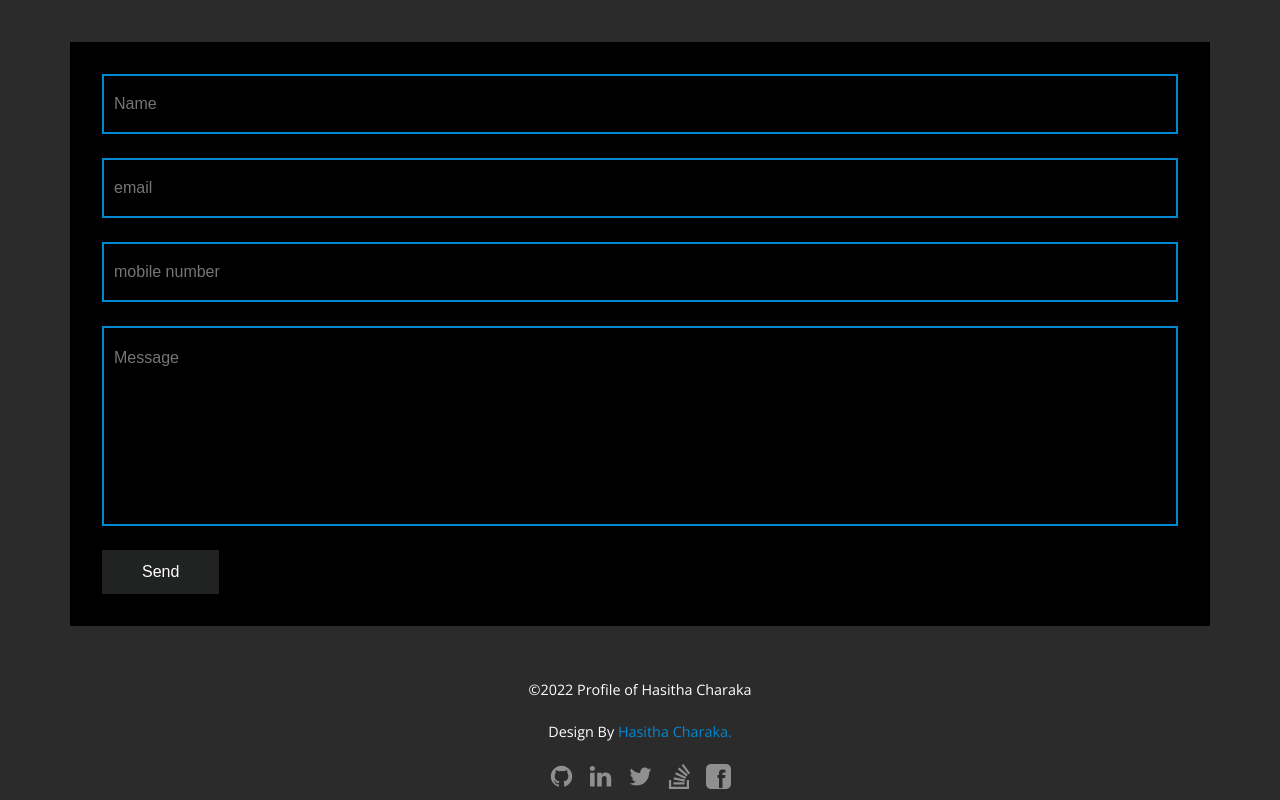
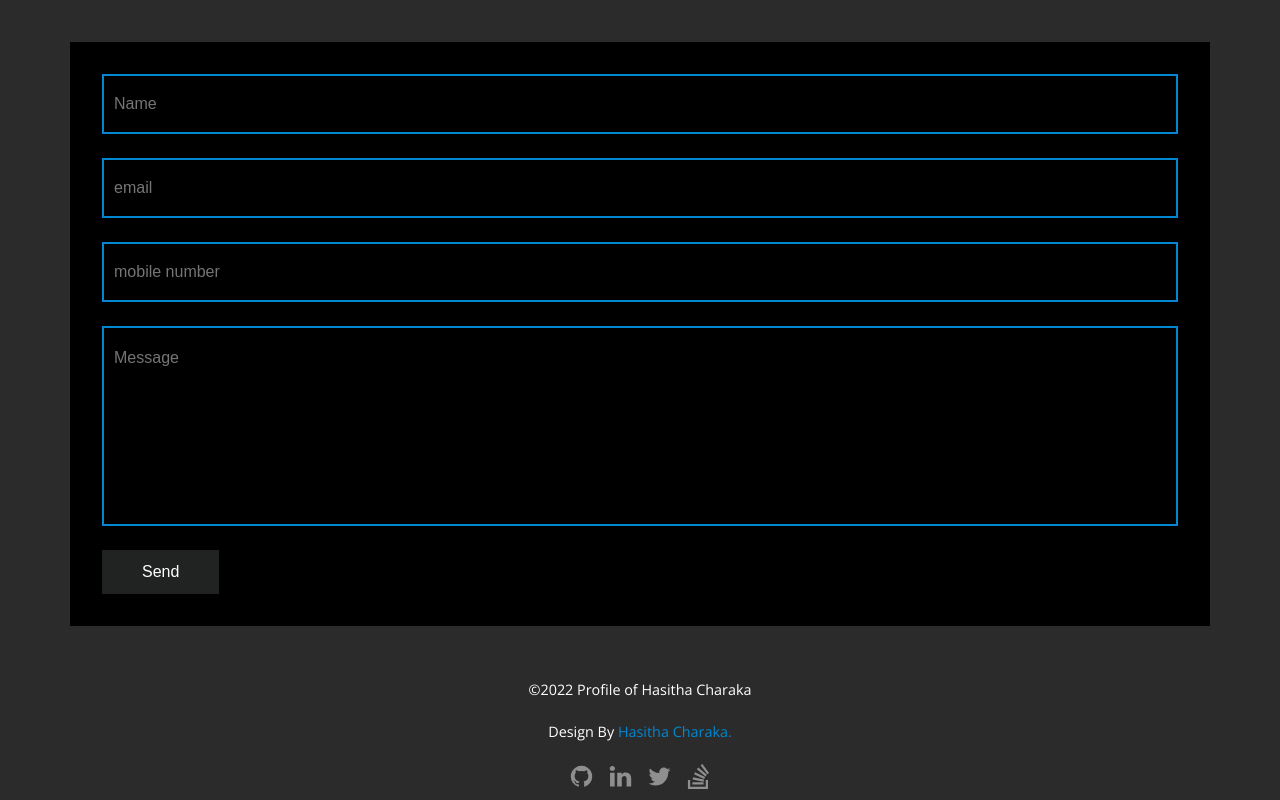
Before and after one commit to hasi94/hasi94.github.io, a plain HTML site: page index.html in a window 1280 px wide. Shown: the part 3621-4421 px from the top of the page. Drawn offline with nearby package versions, Linux system fonts and the light colour scheme; a script that the page names is missing; files whose address does not match are found by name.

Commit message:
Update index.html

```diff
--- a/index.html
+++ b/index.html
@@ -614,7 +614,7 @@ https://medium.com/feed/vue-mastery"
                         </a>
                     </li>
                     <li>
-                        <a href="https://twitter.com/LordLucifer_6x3" rel="noopener" target="_blank" title="Twitter">
+                        <a href="https://twitter.com/hash_amd" rel="noopener" target="_blank" title="Twitter">
                             <svg version="1.1" width="1792" height="1792" viewBox="0 0 1792 1792" xmlns="http://www.w3.org/2000/svg">
                                 <path d="M1684 408q-67 98-162 167 1 14 1 42 0 130-38 259.5t-115.5 248.5-184.5 210.5-258 146-323 54.5q-271 0-496-145 35 4 78 4 225 0 401-138-105-2-188-64.5t-114-159.5q33 5 61 5 43 0 85-11-112-23-185.5-111.5t-73.5-205.5v-4q68 38 146 41-66-44-105-115t-39-154q0-88 44-163 121 149 294.5 238.5t371.5 99.5q-8-38-8-74 0-134 94.5-228.5t228.5-94.5q140 0 236 102 109-21 205-78-37 115-142 178 93-10 186-50z"></path>
                             </svg>
@@ -627,11 +627,7 @@ https://medium.com/feed/vue-mastery"
                             </svg>
                         </a>
                     </li>
-                    <li>
-                        <a href="https://www.facebook.com/knight.spark01" rel="noopener" target="_blank" title="facebook">
-                            <svg xmlns="http://www.w3.org/2000/svg" xmlns:xlink="http://www.w3.org/1999/xlink" version="1.0" x="0px" y="0px" width="50" height="50" viewBox="0 0 50 50" style="null" class="icon icons8-Facebook-Filled" >    <path d="M40,0H10C4.486,0,0,4.486,0,10v30c0,5.514,4.486,10,10,10h30c5.514,0,10-4.486,10-10V10C50,4.486,45.514,0,40,0z M39,17h-3 c-2.145,0-3,0.504-3,2v3h6l-1,6h-5v20h-7V28h-3v-6h3v-3c0-4.677,1.581-8,7-8c2.902,0,6,1,6,1V17z"></path></svg>
-                        </a>
-                    </li>
+
                 </ul>
             </div>
         </div>
```
